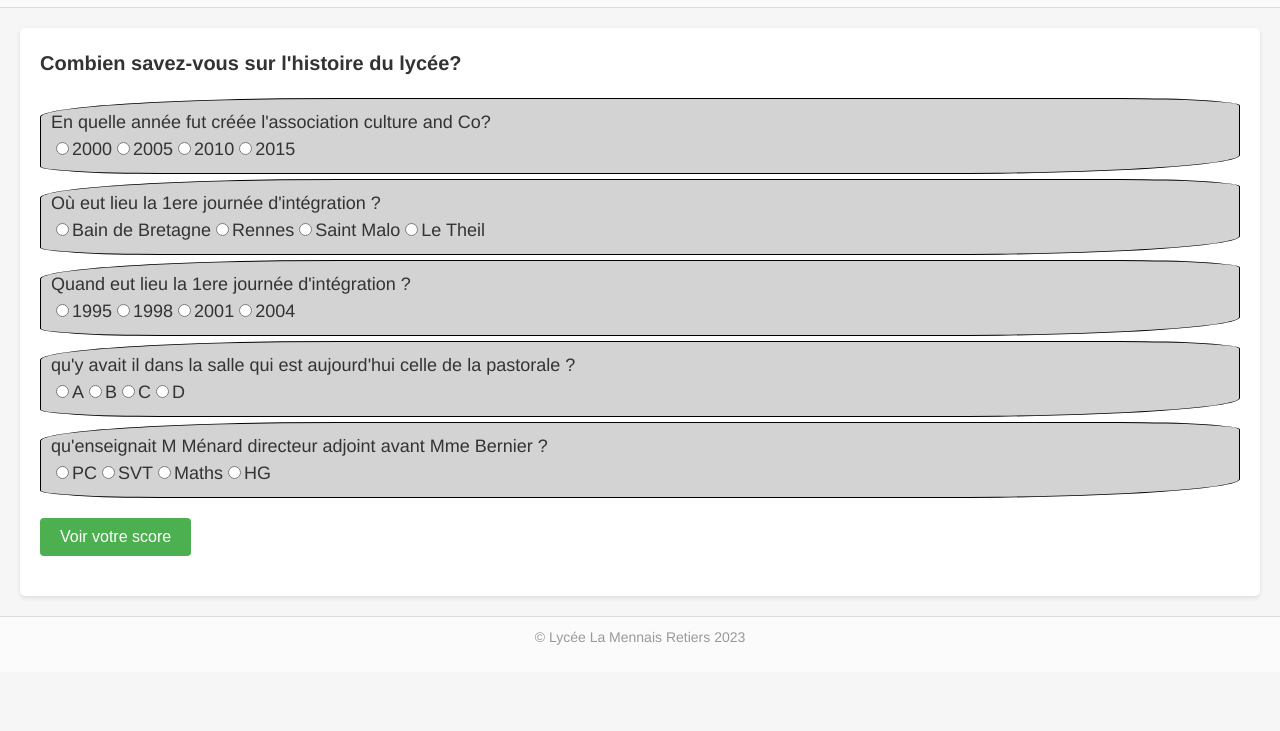
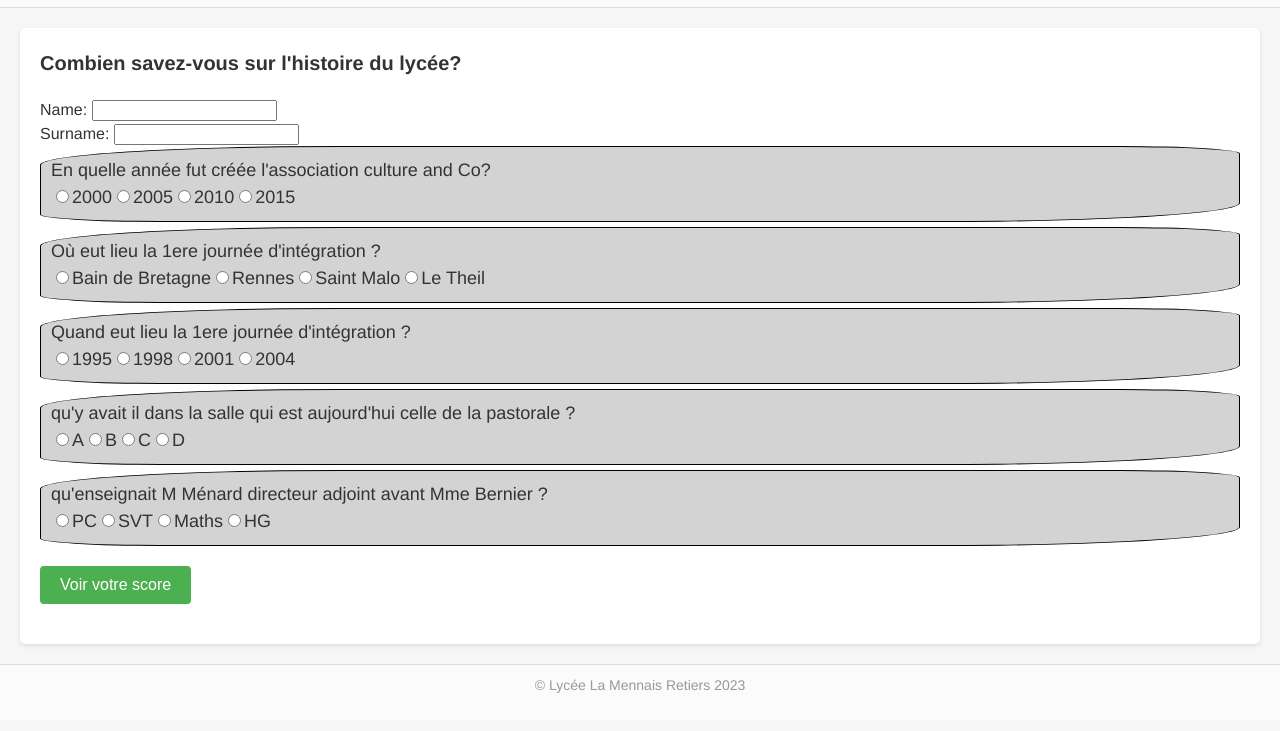
Before and after one commit to adamb35/quiz_30_ans, a plain HTML site: page index.html in a window 1280 px wide. Shown: the part 69-800 px from the top of the page. Drawn offline with nearby package versions, Linux system fonts and the light colour scheme.

Commit message:
Update index.html

```diff
--- a/index.html
+++ b/index.html
@@ -12,6 +12,15 @@
 	</header>
 	<main>
 		<h2>Combien savez-vous sur l'histoire du lycée?</h2>
+		<div>
+  			<label for="name">Name:</label>
+  			<input type="text" id="name" name="name">
+		</div>
+		<div>
+  			<label for="surname">Surname:</label>
+  			<input type="text" id="surname" name="surname">
+		</div>
+
 		<form id="quiz-container">
 			<!-- The quiz questions and options will be generated here using JavaScript -->
 		</form>
```
